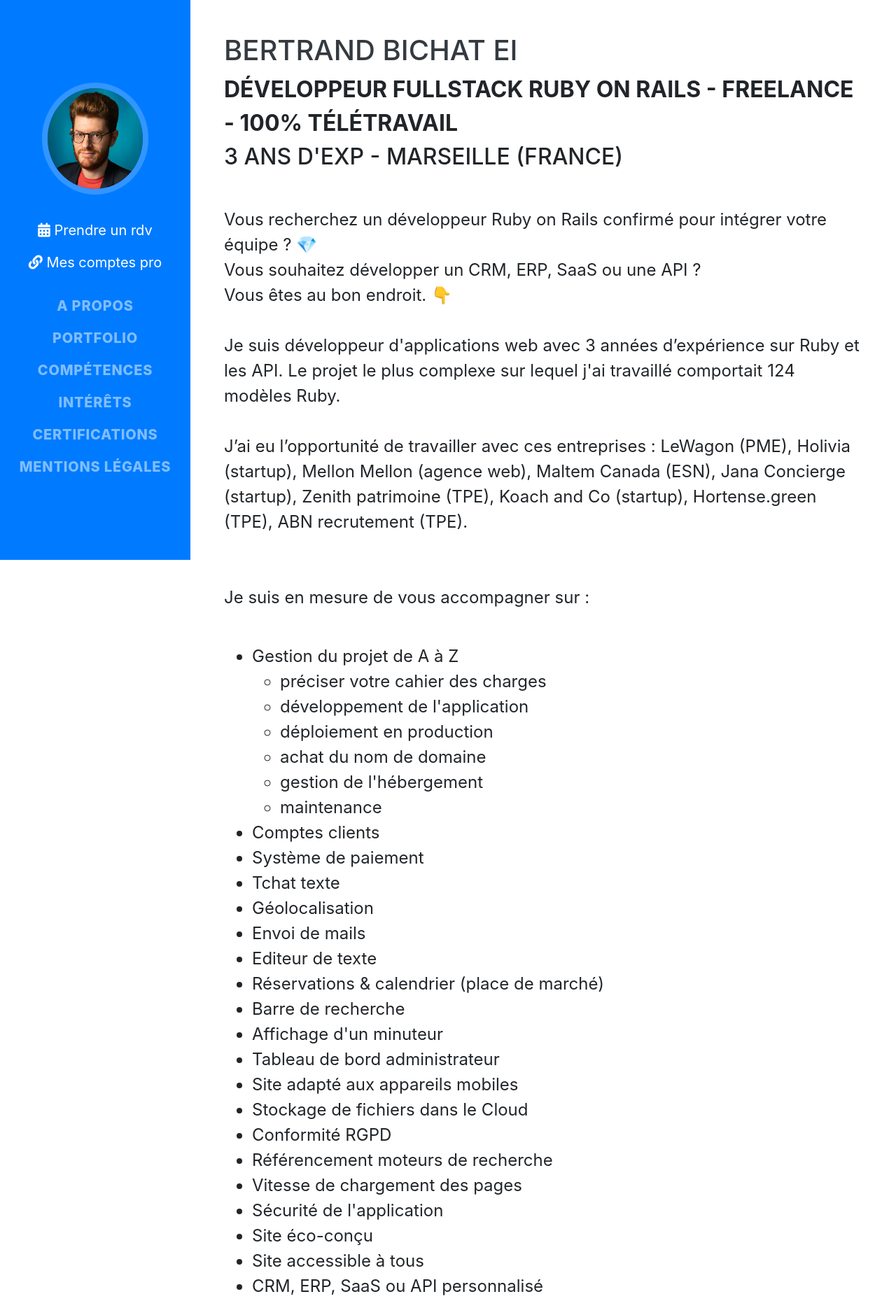
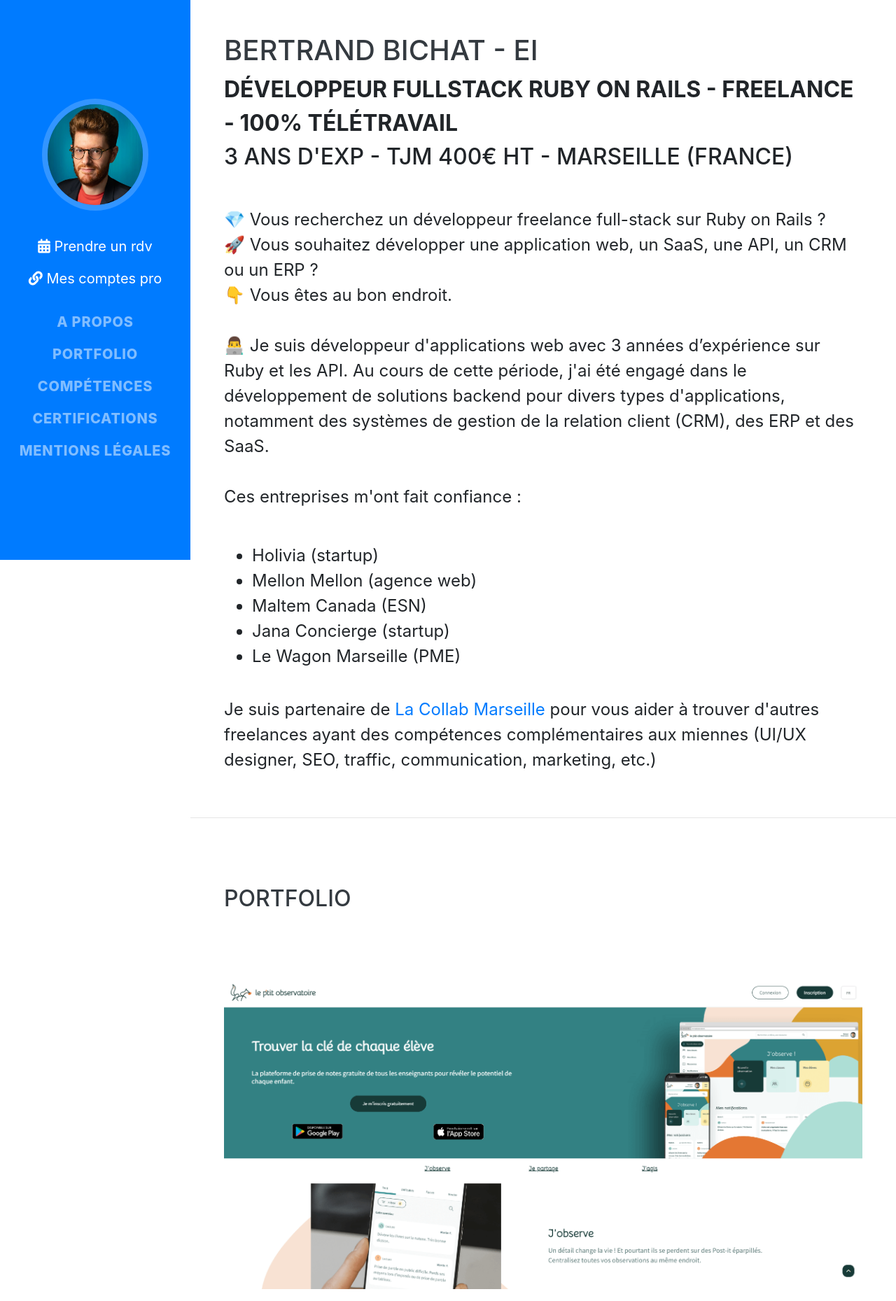
Before and after one commit to Bertrand-Bichat/Bertrand-Bichat.github.io, a website with bundled scripts: page index.html in a window 1280 px wide. Shown: the top 1859 px of the page at 70% size. Built offline with nearby package versions, Linux system fonts and the light colour scheme; a web font is replaced by a local one.

Commit message:
remove some data + change some presentation

```diff
--- a/index.html
+++ b/index.html
@@ -5,32 +5,32 @@
   <meta name="viewport" content="width=device-width, initial-scale=1, shrink-to-fit=no">
 
   <!-- LinkedIn data -->
-  <title>Portfolio | Bertrand Bichat EI</title>
-  <meta name="title" content="Portfolio - Bertrand Bichat EI" />
+  <title>Portfolio | Bertrand Bichat - EI</title>
+  <meta name="title" content="Portfolio - Bertrand Bichat - EI" />
   <meta name="type" content="website" />
   <meta name="url" content="https://bertrand-bichat.github.io/" />
   <meta name="image" content="img/miniature.jpg" />
-  <meta name="site_name" content="Portfolio - Bertrand Bichat EI" />
+  <meta name="site_name" content="Portfolio - Bertrand Bichat - EI" />
   <meta name="description"
     content="1 application web-PC-mobile, 1 nom de domaine, 1 hébergement, 1 développeur : 100% de code accessible et éco-responsable au même endroit.">
   <meta name="language" content="French" />
-  <meta name="author" content="Bertrand Bichat EI" />
+  <meta name="author" content="Bertrand Bichat - EI" />
   <meta name="google-site-verification" content="f5zqLoEQQTN8WNJxePHhWoMViCll4zkqGGNHh2qLOjs" />
 
   <!-- Facebook Open Graph data -->
-  <meta property="og:title" content="Portfolio - Bertrand Bichat EI" />
+  <meta property="og:title" content="Portfolio - Bertrand Bichat - EI" />
   <meta property="og:type" content="website" />
   <meta property="og:url" content="https://bertrand-bichat.github.io/" />
   <meta property="og:image" content="img/miniature.jpg" />
   <meta property="og:description"
     content="1 application web/mobile, 1 nom de domaine, 1 hébergement, 1 développeur : 100% de code accessible et éco-responsable au même endroit." />
-  <meta property="og:site_name" content="Portfolio - Bertrand Bichat EI" />
+  <meta property="og:site_name" content="Portfolio - Bertrand Bichat - EI" />
   <meta property="og:locale" content="fr_FR" />
 
   <!-- Twitter Card data -->
   <meta name="twitter:card" content="summary_large_image">
   <meta name="twitter:site" content="@EveilDesConscie">
-  <meta name="twitter:title" content="Portfolio - Bertrand Bichat EI">
+  <meta name="twitter:title" content="Portfolio - Bertrand Bichat - EI">
   <meta name="twitter:description"
     content="1 application web/mobile, 1 nom de domaine, 1 hébergement, 1 développeur : 100% de code accessible et éco-responsable au même endroit.">
   <meta name="twitter:creator" content="@EveilDesConscie">
@@ -72,10 +72,10 @@
 
   <nav class="navbar navbar-expand-lg navbar-dark bg-primary fixed-top" id="sideNav">
     <a class="navbar-brand js-scroll-trigger" href="#page-top">
-      <span class="d-block d-lg-none font-bigger">Bertrand Bichat EI</span>
+      <span class="d-block d-lg-none font-bigger">Bertrand Bichat - EI</span>
       <span class="d-none d-lg-block">
         <img class="img-fluid img-profile rounded-circle mx-auto mb-1" src="img/profile.jpg"
-          alt="Bertrand Bichat EI photo">
+          alt="Bertrand Bichat - EI - photo">
       </span>
     </a>
     <div class="text-body d-none d-sm-flex flex-column my-lg-4" id="social-links">
@@ -106,9 +106,6 @@
           <a class="nav-link js-scroll-trigger" href="#skills">Compétences</a>
         </li>
         <li class="nav-item">
-          <a class="nav-link js-scroll-trigger" href="#interests">Intérêts</a>
-        </li>
-        <li class="nav-item">
           <a class="nav-link js-scroll-trigger" href="#awards">Certifications</a>
         </li>
         <li class="nav-item">
@@ -122,11 +119,11 @@
 
     <section class="resume-section p-3 p-lg-5 d-flex align-items-center" id="about">
       <div class="w-100">
-        <h1 class="mb-0">Bertrand Bichat EI</h1>
+        <h1 class="mb-0">Bertrand Bichat - EI</h1>
         <div class="subheading mb-5 mt-2">
           <strong>Développeur fullstack Ruby On Rails - Freelance - 100% télétravail</strong>
           <br>
-          3 ans d'exp - Marseille (France)
+          3 ans d'exp - TJM 400€ HT - Marseille (France)
         </div>
         <div class="d-sm-none mb-5 text-primary">
           <a href="https://calendly.com/bertrand-bichat/rdv-gratuit" target="_blank"
@@ -141,58 +138,29 @@
           </a>
         </div>
         <p class="text-left font-bigger mb-5">
-          Vous recherchez un développeur Ruby on Rails confirmé pour intégrer votre équipe ? 💎
+          💎 Vous recherchez un développeur freelance full-stack sur Ruby on Rails ?
           <br>
-          Vous souhaitez développer un CRM, ERP, SaaS ou une API ?
+          🚀 Vous souhaitez développer une application web, un SaaS, une API, un CRM ou un ERP ?
           <br>
-          Vous êtes au bon endroit. 👇
+          👇 Vous êtes au bon endroit.
           <br>
           <br>
-          Je suis développeur d'applications web avec 3 années d’expérience sur Ruby et les API. Le projet le plus
-          complexe sur lequel j'ai travaillé comportait 124 modèles Ruby.
+          👨‍💻 Je suis développeur d'applications web avec 3 années d’expérience sur Ruby et les API. Au cours de cette période, j'ai été engagé dans le développement de solutions backend pour divers types d'applications, notamment des systèmes de gestion de la relation client (CRM), des ERP et des SaaS.
           <br>
           <br>
-          J’ai eu l’opportunité de travailler avec ces entreprises : LeWagon (PME), Holivia (startup), Mellon Mellon
-          (agence web), Maltem Canada (ESN), Jana Concierge (startup), Zenith patrimoine (TPE), Koach and Co (startup),
-          Hortense.green (TPE), ABN recrutement (TPE). <br>
-          <br>
-          <br>
-          Je suis en mesure de vous accompagner sur :
-        <ul>
-          <li class="text">Gestion du projet de A à Z</li>
-          <ul>
-            <li class="text">préciser votre cahier des charges</li>
-            <li class="text">développement de l'application</li>
-            <li class="text">déploiement en production</li>
-            <li class="text">achat du nom de domaine</li>
-            <li class="text">gestion de l'hébergement</li>
-            <li class="text">maintenance</li>
+          Ces entreprises m'ont fait confiance :
+          <ul class="font-bigger">
+            <li>Holivia (startup)</li>
+            <li>Mellon Mellon (agence web)</li>
+            <li>Maltem Canada (ESN)</li>
+            <li>Jana Concierge (startup)</li>
+            <li>Le Wagon Marseille (PME)</li>
           </ul>
-          <li class="text">Comptes clients</li>
-          <li class="text">Système de paiement</li>
-          <li class="text">Tchat texte</li>
-          <li class="text">Géolocalisation</li>
-          <li class="text">Envoi de mails</li>
-          <li class="text">Editeur de texte</li>
-          <li class="text">Réservations & calendrier (place de marché)</li>
-          <li class="text">Barre de recherche</li>
-          <li class="text">Affichage d'un minuteur</li>
-          <li class="text">Tableau de bord administrateur</li>
-          <li class="text">Site adapté aux appareils mobiles</li>
-          <li class="text">Stockage de fichiers dans le Cloud</li>
-          <li class="text">Conformité RGPD</li>
-          <li class="text">Référencement moteurs de recherche</li>
-          <li class="text">Vitesse de chargement des pages</li>
-          <li class="text">Sécurité de l'application</li>
-          <li class="text">Site éco-conçu</li>
-          <li class="text">Site accessible à tous</li>
-          <li class="text">CRM, ERP, SaaS ou API personnalisé</li>
-        </ul>
+        </p>
         <br>
         <span class="font-bigger">
-          Si vous cherchez un prestataire pour réaliser votre logo et/ou votre charte graphique, je peux vous
-          recommander des professionnels du graphisme et du webdesign avec lesquels je suis en contact. De même pour le
-          marketing et l'aquisition de trafic.
+          Je suis partenaire de <a href="https://lacollab.com/marseille/" target="_blank" rel="noopener">La Collab Marseille</a> pour vous aider à trouver d'autres freelances
+          ayant des compétences complémentaires aux miennes (UI/UX designer, SEO, traffic, communication, marketing, etc.)
         </span>
         </p>
       </div>
@@ -328,25 +296,6 @@
           </div>
         </div>
 
-        <img class="img-fluid img-profile mx-auto my-5" src="img/secret_santa.png" alt="page d'accueil Secret Santa">
-
-        <div class="resume-item d-flex flex-column flex-md-row justify-content-between my-5">
-          <div class="resume-content">
-            <h3 class="mb-0">Secret Santa <i class="fab fa-envira ml-3" title="site éco-conçue"
-                aria-label="site éco-conçue"></i> <i class="fas fa-universal-access"
-                title="site inclusif et accessible à tous" aria-label="site inclusif et accessible à tous"></i></h3>
-            <div class="subheading mb-3">ruby on rails - projet personnel -
-              <a href="https://tirages-au-sort.fly.dev/" target="_blank" rel="noopener">Voir le site</a>
-            </div>
-            <p class="text-left font-bigger">Site permettant d'organiser un Secret Santa : vous souhaitez réaliser un
-              tirage au sort dans un groupe pour que chaque personne offre un seul cadeau de Noël à un autre membre du
-              groupe et en reçoive un seul également.</p>
-          </div>
-          <div class="resume-date text-md-right">
-            <span class="text-primary">Octobre 2021</span>
-          </div>
-        </div>
-
         <div class="resume-item d-flex flex-column flex-md-row justify-content-between my-5">
           <div class="resume-content">
             <h3 class="mb-0">zenith patrimoine <i class="fab fa-envira ml-3" title="site éco-conçue"
@@ -440,9 +389,6 @@
             <span class="text-primary">Mars 2020</span>
           </div>
         </div>
-
-        <img class="img-fluid img-profile mx-auto my-5" src="img/markdown_editor.png"
-          alt="page d'accueil de l'éditeur de markdown">
 
         <div class="resume-item d-flex flex-column flex-md-row justify-content-between my-5">
           <div class="resume-content">
@@ -587,28 +533,6 @@
 
     <hr class="m-0">
 
-    <section class="resume-section p-3 p-lg-5 d-flex align-items-center" id="interests">
-      <div class="w-100 mb-5">
-        <h2 class="my-5">Intérêts</h2>
-        <p class="text-left font-bigger">Je m'intéresse à l'alimentation intuitive, j'aime cuisiner et découvrir de
-          nouvelles recettes. Je suis très impliqué dans les questions écologiques et le bien-être animal. J'ai conçu
-          moi-même l'espace de vie de mes animaux domestiques en fonction de leurs besoins.
-          <br>
-          <br>
-          Je suis également très attiré par la permaculture et l'apiculture. Depuis plusieurs années, j'essaye
-          d'améliorer ma résilience dans tous mes projets de vie, en apprenant à le faire moi-même. En tant que
-          développeur web, je souhaite exprimer encore plus ma créativité.
-        </p>
-        <br>
-        <p class="mb-0 text-left font-bigger">Je regarde l'actualité économique et je cherche continuellement à
-          améliorer mes compétences en finances personnelles. Je développe également ma réflexion logique et stratégique
-          en jouant à des jeux de société et des jeux vidéo. J'aime marcher dans la nature et faire du sport à la
-          maison.</p>
-      </div>
-    </section>
-
-    <hr class="m-0">
-
     <section class="resume-section p-3 p-lg-5 d-flex align-items-center" id="awards">
       <div class="w-100">
         <h2 class="mb-5">Certifications</h2>
--- a/sitemap.xml
+++ b/sitemap.xml
@@ -2,7 +2,7 @@
 <urlset xmlns="http://www.sitemaps.org/schemas/sitemap/0.9">
   <url>
     <loc>https://bertrand-bichat.github.io</loc>
-    <lastmod>2023-01-19T10:40:14+02:00</lastmod>
+    <lastmod>2023-12-06T10:40:14+02:00</lastmod>
     <changefreq>monthly</changefreq>
     <priority>1.0</priority>
   </url>
```
Also changed, not shown: README.md.
